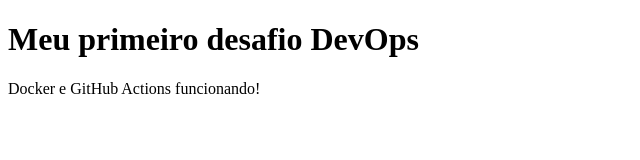
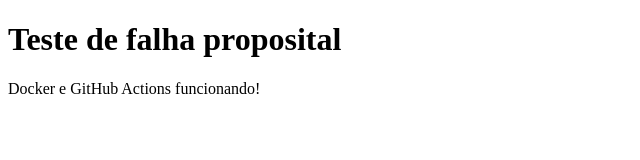
Before and after one commit to Kael-exe/desafio-devops-docker-actions, a plain HTML site: page index.html in a window 1280 px wide. Shown: the whole page, without its empty margins (0-640 px from the left). Drawn offline with Linux system fonts and the light colour scheme.

Commit message:
test: simula falha na validacao da pagina

```diff
--- a/index.html
+++ b/index.html
@@ -7,7 +7,7 @@
     <title>Desafio DevOps</title>
   </head>
   <body>
-    <h1>Meu primeiro desafio DevOps</h1>
+    <h1>Teste de falha proposital</h1>
     <p>Docker e GitHub Actions funcionando!</p>
   </body>
 </html>
```
